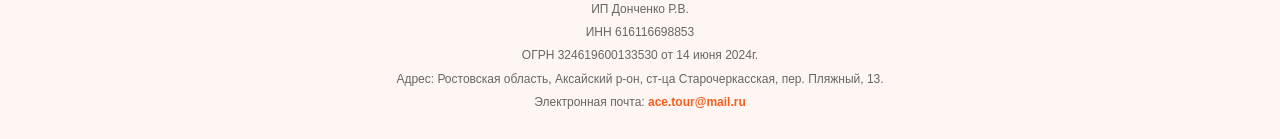
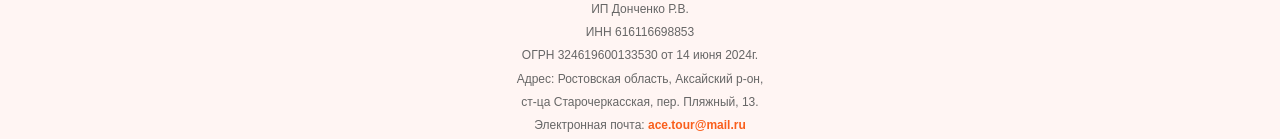
Before and after one commit to ksiim/ace, a React (Vite) app in the folder frontend/: page /news in a window 1280 px wide. Shown: the part 267-406 px from the top of the page. Built offline with nearby package versions, Linux system fonts and the light colour scheme; no server answers.

Commit message:
перенес адрес на след. строку

```diff
--- a/frontend/src/components/Footer/Footer.tsx
+++ b/frontend/src/components/Footer/Footer.tsx
@@ -17,7 +17,8 @@ const Footer: React.FC = () => {
           <p>ИП Донченко Р.В.</p>
           <p>ИНН 616116698853</p>
           <p>ОГРН 324619600133530 от 14 июня 2024г.</p>
-          <p>Адрес: Ростовская область, Аксайский р-он, ст-ца Старочеркасская, пер. Пляжный, 13.</p>
+          <p>Адрес: Ростовская область, Аксайский р-он,</p>
+          <p>ст-ца Старочеркасская, пер. Пляжный, 13.</p>
           <p>Электронная почта: <a href="mailto:ace.tour@mail.ru">ace.tour@mail.ru</a></p>
         </div>
 
```
